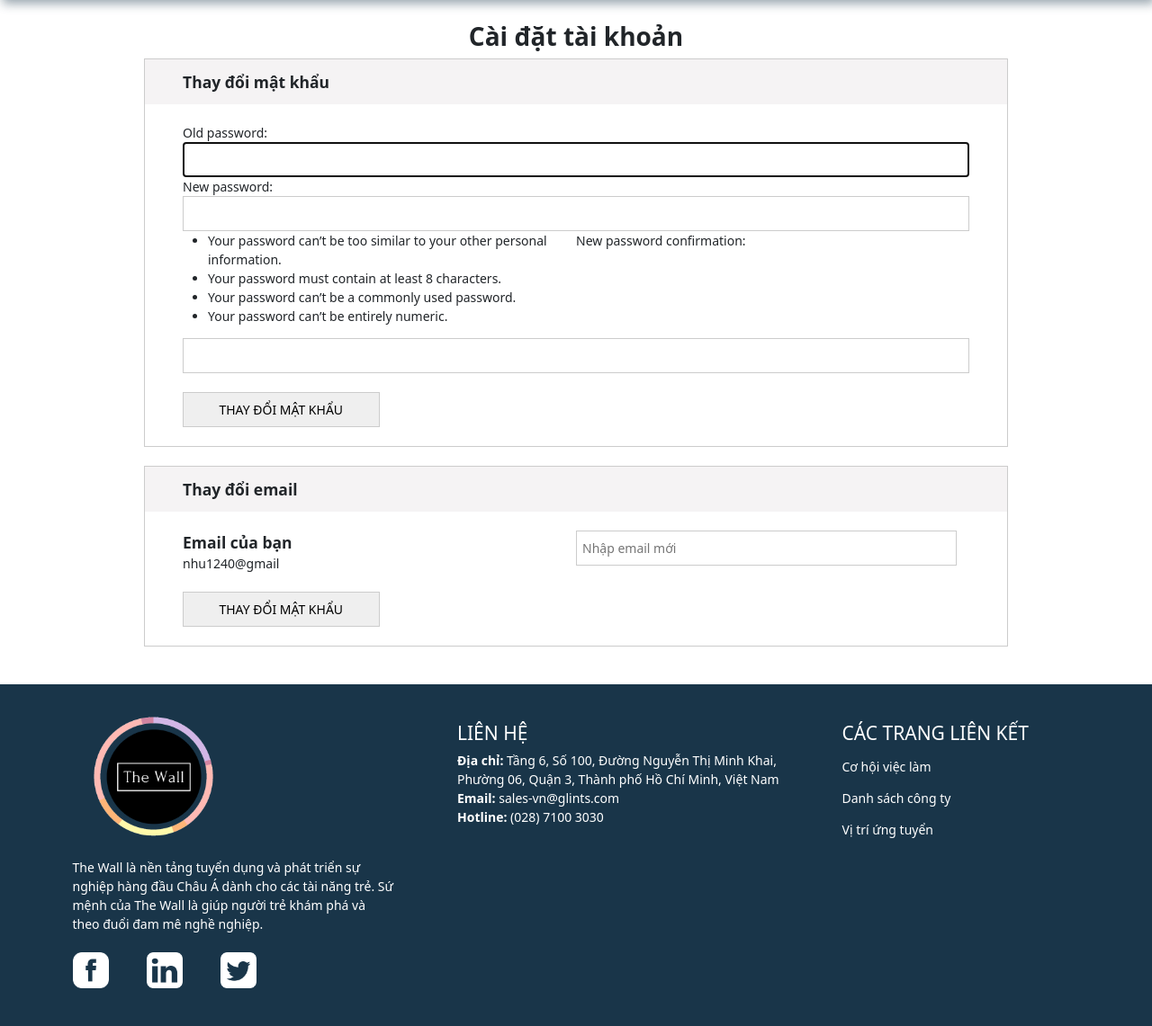
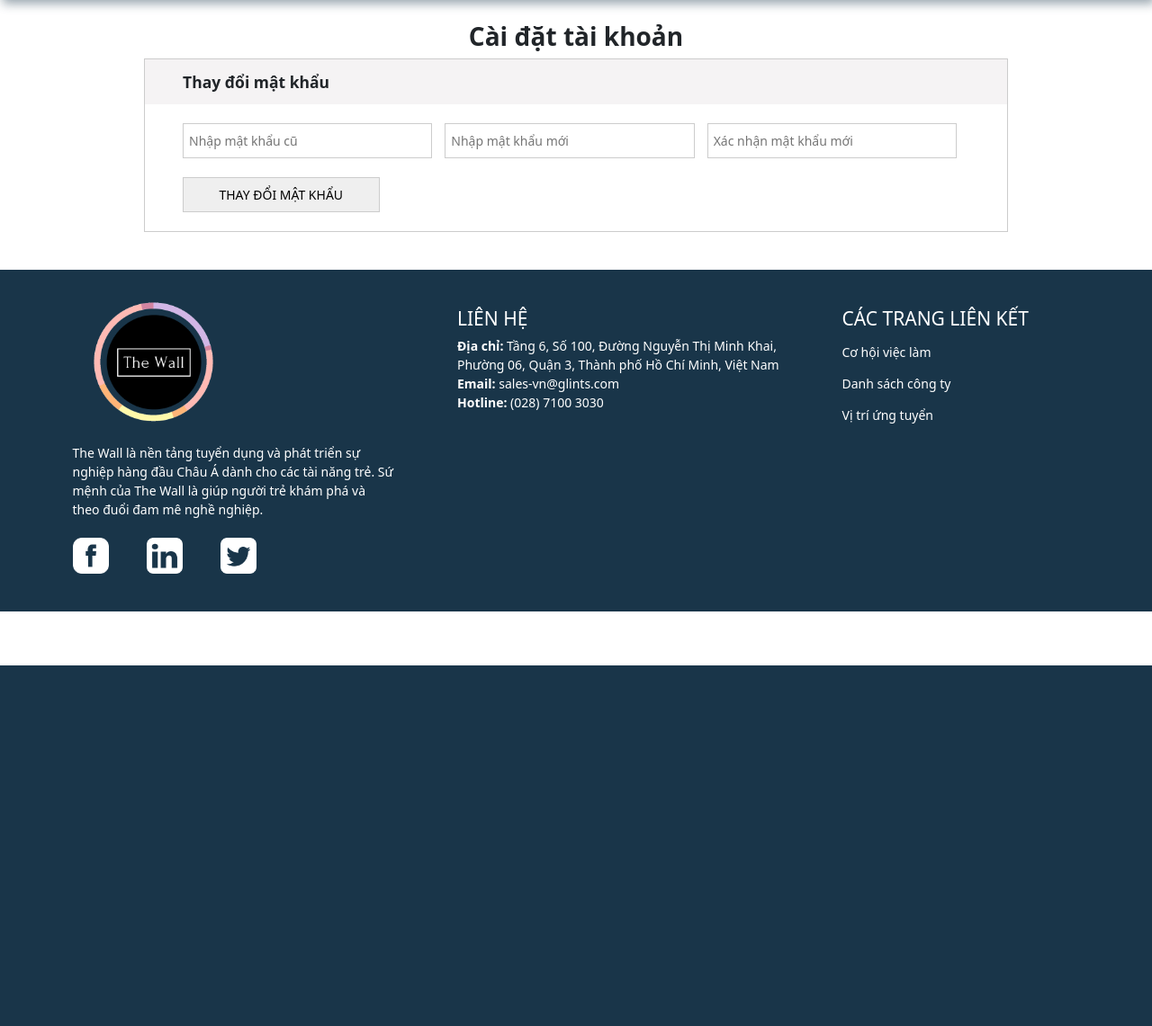
Before and after one commit to minh832000/thewallproject, a Django app: page /accounts/setting/ in a window 1280 px wide. Shown: the part 60-1201 px from the top of the page at 90% size. After the commit the page ends 800 px from the top, so only its background shows below. Run offline with Django 3.2, Linux system fonts and the light colour scheme; some libraries are stand-ins or nearby versions; some web fonts are replaced.

Commit message:
done change pass

```diff
--- a/accounts/templates/accounts/setting_account.html
+++ b/accounts/templates/accounts/setting_account.html
@@ -17,37 +17,33 @@
         <h3 class="text-center pt-5 fs-2 fw-bold">Cài đặt tài khoản</h3>
         <div class="change-pass w-75 m-auto border-1">
             <p class=" fs-5 px-5">Thay đổi mật khẩu</p>
-            <form action="{% url 'accounts:setting'%}" method="post" class="d-flex flex-wrap row-cols-lg-2 row-cols-1 mt-sm-4 mt-3 mx-sm-5 mx-3">
-                <!-- <div class="pe-3 mt-lg-0 mt-4">
-                    <input type="password" placeholder="Nhập mật khẩu cũ">
-                </div> -->
-                <!-- <div class="pe-3 mt-lg-0 mt-4">
-                    <input type="password" placeholder="Nhập mật khẩu mới">
+            {% for message in messages %}
+            <li  {% if message.tags %} class="  {{ message.tags }} " {% endif %}> {{ message }} </li>
+            {% endfor %}
+            <form action="{% url 'accounts:setting'%}" method="post" class="d-flex flex-wrap row-cols-lg-3 row-cols-1 mt-sm-4 mt-3 mx-sm-5 mx-3">
+                {% csrf_token %}
+                <div class=" pe-3 mt-lg-0 mt-4">
+                    <input name='old_password' type="password" placeholder="Nhập mật khẩu cũ">
                 </div>
                 <div class="pe-3 mt-lg-0 mt-4">
-                    <input type="password" placeholder="Xác nhận mật khẩu mới">
-                </div> -->
-                {% csrf_token %}
-                {{ form }}
+                    <input type="password" name="new_password1" placeholder="Nhập mật khẩu mới">
+                </div>
+                <div class="pe-3 mt-lg-0 mt-4">
+                    <input type="password"  name="new_password2" placeholder="Xác nhận mật khẩu mới">
+                </div>
+                {% for field in form %}
+                    <div class="fieldWrapper text-danger list-unstyled">
+                        {{ field.errors }}
+                        {% if field.help_text %}
+                        <!-- <p class="help">{{ field.help_text|safe }}</p> -->
+                        {% endif %}
+                    </div>
+                {% endfor %}
                 <input class="w-25 my-4" type="submit" value="THAY ĐỔI MẬT KHẨU">
             </form>
-            {% for message in messages %}
-            <li  {% if message.tags %} class=" {{ message.tags }} " {% endif %}> {{ message }} </li>
-            {% endfor %}
+
         </div>
-        <div class="change-email w-75 mt-4 mx-auto border-1">
-            <p class=" fs-5 px-5">Thay đổi email</p>
-            <form action="" class="d-flex flex-wrap row-cols-1 row-cols-md-2 mt-4  mx-sm-5 mx-3">
-                <div class="my-email">
-                    <p class="fs-5 fw-bold">Email của bạn</p>
-                    <p class="fs-6">nhu1240@gmail</p>
-                </div>
-                <div class="pe-3 mt-md-0 mt-3">
-                    <input type="email" placeholder="Nhập email mới">
-                </div>
-                <input class="w-25 my-4" type="submit" value="THAY ĐỔI MẬT KHẨU">
-            </form>
-        </div>
+
     </div>
 {% endblock %}
 {% block linkjs %}
--- a/static/css/setting-account.css
+++ b/static/css/setting-account.css
@@ -20,3 +20,18 @@
     }
 
 }
+.fieldWrapper ul{
+    list-style-type: none;
+}
+.error{
+    color: #9d0208;
+    background:#fae1dd;
+    padding: 4px 8px;
+    list-style-type: none;
+}
+.success{
+    color:#40916c;
+    background:#d8f3dc;
+    padding: 8px 8px;
+    list-style-type: none;
+}
```
